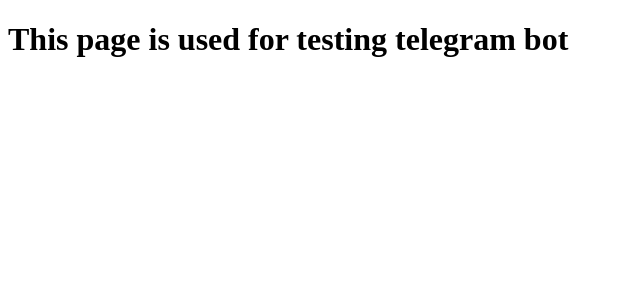
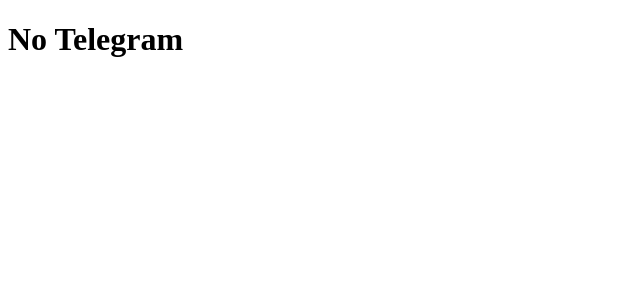
Before and after one commit to ebortsov/experiments-for-webapp, a Next.js app: page / in a window 1280 px wide. Shown: the top 300 px of the page, without its empty margins (0-640 px from the left). Built offline with nearby package versions, Linux system fonts and the light colour scheme.

Commit message:
Elaborate messages:

```diff
--- a/app/page.tsx
+++ b/app/page.tsx
@@ -1,20 +1,29 @@
-"use client"
+'use client';
 import { useEffect } from 'react';
+import { useState } from 'react';
 
 export default function Home() {
+    const [message, setMessage] = useState("Normal");
     useEffect(() => {
-    // Check if the script is loaded and the Telegram object is available
-    if (typeof window !== 'undefined' && window.Telegram && window.Telegram.WebApp) {
+        if (typeof window === 'undefined') {
+            setMessage("Undefined");
+            return;
+        }
+        if (!window.Telegram) {
+            setMessage("No Telegram");
+            return;
+        }
+        if (!window.Telegram.WebApp) {
+            setMessage("No WebApp");
+            return;
+        }
         window.Telegram.WebApp.ready();
         window.Telegram.WebApp.expand();
-    } else {
-        console.log("Well that sucks");
-    }
     }, []);
 
     return (
         <main>
-      <h1>This page is used for testing telegram bot</h1>
+            <h1>{message}</h1>
         </main>
     );
 }
```
Lines whose indentation alone changed are shown as unchanged.
